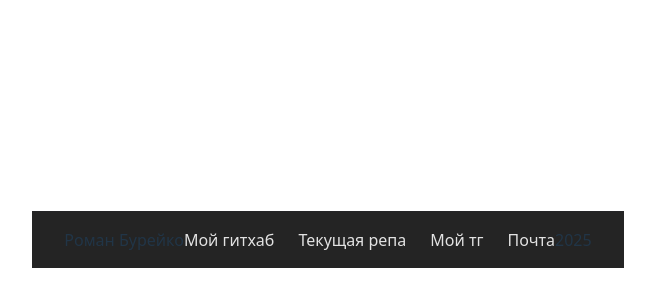
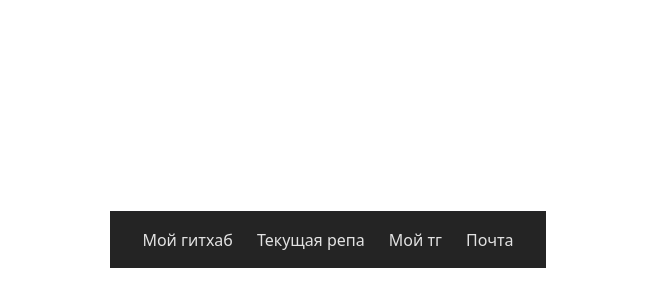
Before and after one commit to romboooo/recruto-test-task, a React (Vite) app: page / in a window 1280 px wide. Shown: the part 564-864 px from the top of the page, without its empty margins (312-967 px from the left). Built offline with nearby package versions, Linux system fonts and the light colour scheme; no server answers.

Commit message:
finish 2

```diff
--- a/src/App.tsx
+++ b/src/App.tsx
@@ -46,7 +46,6 @@ function App() {
       <div className="content">{serverResponse}</div>
 
       <footer className="footer">
-        <div className="footer-center">Роман Бурейко</div>
         <div className="footer-center">
           <a
             href="https://github.com/romboooo"
@@ -79,7 +78,6 @@ function App() {
             Почта
           </a>
         </div>
-        <div className="footer-center">2025</div>
       </footer>
     </div>
   );
```
